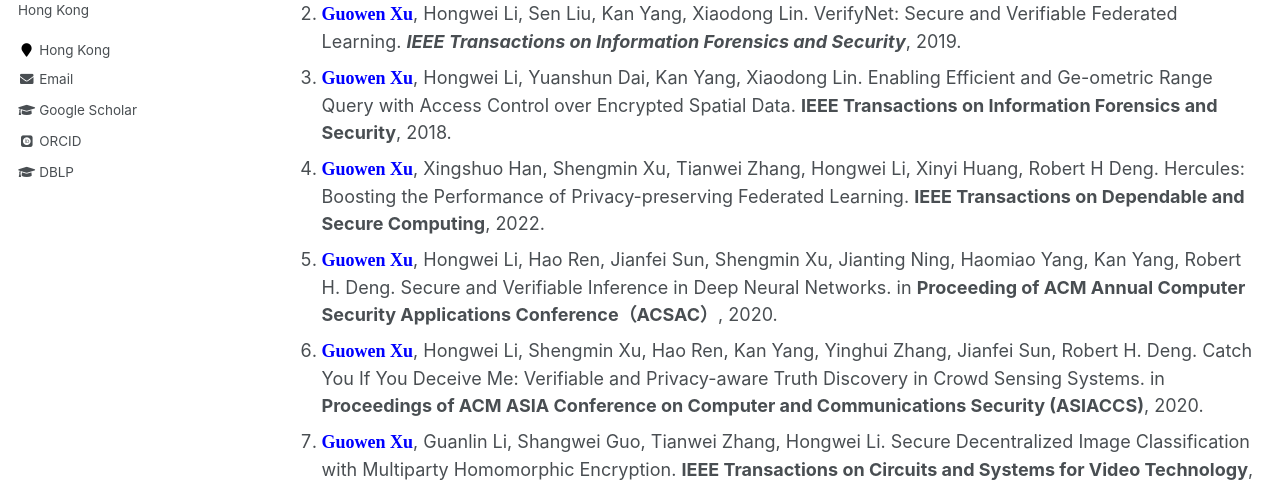
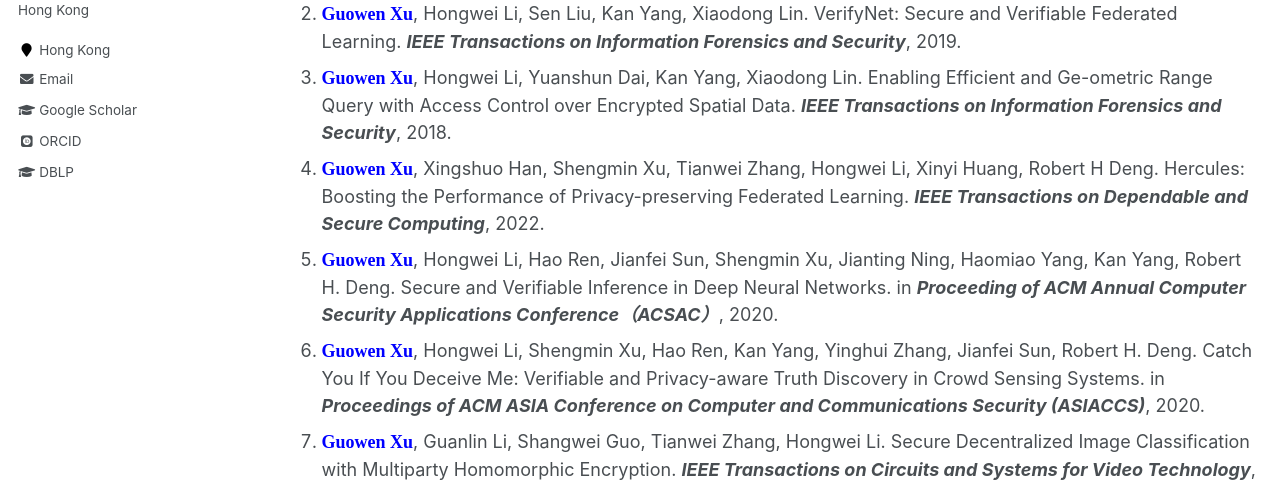
Before and after one commit to Guowen-xu/guowen-xu.github.io, a Jekyll site: the page built from _pages/publications.md, in a window 1280 px wide and 900 px high. Shown: the part 408-895 px from the top of the window. Built offline with Jekyll 4.4.1, drawn with Linux system fonts in a browser that asks for light colours; some web fonts are replaced.

Commit message:
Update publications.md

```diff
--- a/_pages/publications.md
+++ b/_pages/publications.md
@@ -16,46 +16,46 @@ You can find my articles on my [Google Scholar](https://scholar.google.com.hk/ci
 
 1. **<font face="Times New Roman" color=blue size=4> Guowen Xu</font>**, Hongwei Li, Yun Zhang, Shengmin Xu, Jianting Ning, Robert H. Deng. Privacy-preserving Federated Deep Learning with Irregular Users. ***IEEE Transactions on Dependable and Secure Computing***, 2020.
 2. **<font face="Times New Roman" color=blue size=4> Guowen Xu</font>**, Hongwei Li, Sen Liu, Kan Yang, Xiaodong Lin. VerifyNet: Secure and Verifiable Federated Learning. ***IEEE Transactions on Information Forensics and Security***, 2019.
-3. **<font face="Times New Roman" color=blue size=4> Guowen Xu</font>**, Hongwei Li, Yuanshun Dai, Kan Yang, Xiaodong Lin. Enabling Efficient and Ge-ometric Range Query with Access Control over Encrypted Spatial Data. **IEEE Transactions on Information Forensics and Security**,  2018.
-4. **<font face="Times New Roman" color=blue size=4> Guowen Xu</font>**, Xingshuo Han, Shengmin Xu, Tianwei Zhang, Hongwei Li, Xinyi Huang, Robert H Deng. Hercules: Boosting the Performance of Privacy-preserving Federated Learning. **IEEE Transactions on Dependable and Secure Computing**, 2022.
-5. **<font face="Times New Roman" color=blue size=4> Guowen Xu</font>**, Hongwei Li, Hao Ren, Jianfei Sun, Shengmin Xu, Jianting Ning, Haomiao Yang, Kan Yang, Robert H. Deng. Secure and Verifiable Inference in Deep Neural Networks. in **Proceeding of ACM Annual Computer Security Applications Conference（ACSAC）**, 2020.
-6. **<font face="Times New Roman" color=blue size=4> Guowen Xu</font>**, Hongwei Li, Shengmin Xu, Hao Ren, Kan Yang, Yinghui Zhang, Jianfei Sun, Robert H. Deng. Catch You If You Deceive Me: Verifiable and Privacy-aware Truth Discovery in Crowd Sensing Systems. in **Proceedings of ACM ASIA Conference on Computer and Communications Security (ASIACCS)**, 2020.
-7. **<font face="Times New Roman" color=blue size=4> Guowen Xu</font>**, Guanlin Li, Shangwei Guo, Tianwei Zhang, Hongwei Li. Secure Decentralized Image Classification with Multiparty Homomorphic Encryption. **IEEE Transactions on Circuits and Systems for Video Technology**, 2023.
-8. **<font face="Times New Roman" color=blue size=4> Guowen Xu</font>**, Hongwei Li, Hao Ren, Xiaodong Lin, Xuemin (Sherman) Shen. DNA Similarity Search with Access Control over Encrypted Cloud Data. **IEEE Transactions on Cloud Computing**, 2019.
-9. **<font face="Times New Roman" color=blue size=4> Guowen Xu</font>**, Hongwei Li, Sen Liu, Mi Wen, Rongxing Lu. Efficient and Privacy-preserving Truth Discovery in Mobile Crowd Sensing Systems. **IEEE Transactions on Vehicular Technology**,  2019.
-10. **<font face="Times New Roman" color=blue size=4> Guowen Xu</font>**, Hongwei Li, Hao Ren, Kan Yang，Robert H. Deng. Data Privacy and Security in Deep Learning: Attacks, Solutions and Opportunities. **IEEE Communications Magazine**, 2019.
-11. **<font face="Times New Roman" color=blue size=4> Guowen Xu</font>**, Hongwei Li, Chen Tan, Dongxiao Liu, Kan Yang. Achieving Efficient and Priva-cy-Preserving Truth Discovery in Crowd Sensing Systems. **Computers & Security**, 2017.
-12. **<font face="Times New Roman" color=blue size=4> Guowen Xu</font>**, Hongwei Li, Rongxing Lu. Practical and Privacy-Aware Truth Discovery in Mobile Crowd Sensing Systems. in **Proceedings of ACM  Conference on Computer and Communications Security (CCS)**, Toronto, Canada. 2018, pp.2132-2134. (Poster)
-13. **<font face="Times New Roman" color=blue size=4> Guowen Xu</font>**, Hongwei Li, Yuan Zhang, Xiaodong Lin, Robert H Deng, Xuemin Shen. A Deep Learning Framework Supporting Model Ownership Protection and Traitor Tracing. in **Proceedings of IEEE International Conference on Parallel and Distributed Systems （ICPADS）**, 2020. <font face="Times New Roman" color=red size=4> Best Paper Award</font>.
-14. Guanlin Li, **<font face="Times New Roman" color=blue size=4> Guowen Xu *</font>**, Han Qiu, Ruan He, Jiwei Li,  Tianwei Zhang. Improving Adversarial Robustness of 3D Point Cloud Classification Models. in **Proceeding of  European Conference on Computer Vision (ECCV)**, Tel-Aviv, 2022.
-15. Guanlin Li, **<font face="Times New Roman" color=blue size=4> Guowen Xu *</font>**, Shangwei Guo, Han Qiu, Jiwei Li, Tianwei Zhang. Extracting Robust Models with Uncertain Examples. **International Conference on Learning Representations (ICLR)** 2023.
-16. Gelei Deng, **<font face="Times New Roman" color=blue size=4> Guowen Xu *</font>**, Yuan Zhou, Tianwei Zhang, Yang Liu. On the (In)Security of Secure ROS2. in **Proceedings of ACM  Conference on Computer and Communications Security (CCS)**, 2022.
-17. Jianfei Sun, **<font face="Times New Roman" color=blue size=4> Guowen Xu *</font>**, Xuehuan Yang, Tianwei Zhang, Mamoun Alazab, Robert H. Deng. Verifiable, Fair and Privacy-preserving Broadcast Authorization for Flexible Data Sharing in Clouds. **IEEE Transactions on Information Forensics and Security**, 2022.
-18. Jianfei Sun, **<font face="Times New Roman" color=blue size=4> Guowen Xu *</font>**, Tianwei Zhang, Mamoun Alazab, Robert H. Deng. A Practical Fog-based Privacy-preserving Online Car-hailing Service System. **IEEE Transactions on Information Forensics and Security**, 2022.
-19. Jianfei Sun,  **<font face="Times New Roman" color=blue size=4> Guowen Xu *</font>**, Tianwei Zhang, Xiaochun Cheng, Xingshuo Han, MingJian Tang. Secure Data Sharing with Flexible Cross-domain Authorization in Autonomous Vehicle Systems. **IEEE IEEE Transactions on Intelligent Transportation Systems**, 2021.
-20. Jianfei Sun,  **<font face="Times New Roman" color=blue size=4> Guowen Xu *</font>**, Tianwei Zhang, Hu Xiong, Hongwei Li, Robert H Deng. Share your data carefree: An efficient, scalable and privacy-preserving data sharing service in cloud computing. **IEEE Transactions on Cloud Computing**. 2021.
-21. Xingshuo Han, **<font face="Times New Roman" color=blue size=4> Guowen Xu</font>**, Yuan Zhou, Xuehuan Yang, Jiwei Li, Tianwei Zhang. Physical Backdoor Attacks to Lane Detection Systems in Autonomous Driving. in **Proceedings of ACM International Conference on Multimedia (MM)**, 2022.
-22. Yiran Li, Hongwei Li,  **<font face="Times New Roman" color=blue size=4> Guowen Xu</font>**, Tao Xiang, Rongxing Lu. Practical Privacy-Preserving Federated Learning in Vehicular Fog Computing. **IEEE Transactions on Vehicular Technology**, 2021.
-23. Meng Hao, Hongwei Li, **<font face="Times New Roman" color=blue size=4> Guowen Xu</font>**, Hanxiao Chen, Tianwei Zhang. Efficient, Private and Robust Federated Learning. in **Proceeding of ACM Annual Computer Security Applications Conference (ACSAC)**, 2021.
-24. Wenbo Jiang, Hongwei Li, **<font face="Times New Roman" color=blue size=4> Guowen Xu </font>**, Tianwei Zhang, Rongxing Lu. A Comprehensive Defense Framework against Model Extraction Attacks. **IEEE Transactions on Dependable and Secure Computing**, 2023.
-25. Wenbo Jiang, Hongwei Li, **<font face="Times New Roman" color=blue size=4> Guowen Xu </font>**, Tianwei Zhang. Color Backdoor: A Robust Poisoning Attack in Color Space. **The IEEE / CVF Computer Vision and Pattern Recognition Conference (CVPR)**, 2023.
-26. Wenbo Jiang, Hongwei Li, **<font face="Times New Roman" color=blue size=4> Guowen Xu</font>**, Tianwei Zhang, Rongxing Lu. Physical Black-box Adversarial Attacks through Transformations. **IEEE Transactions on Big Data**. 2022.
-27. Xiaoyuan Liu, Hongwei Li, **<font face="Times New Roman" color=blue size=4> Guowen Xu</font>**, Zongqi Chen, Xiaoming Huang, and Rongxing Lu. Privacy-Enhanced Federated Learning against Poisoning Adversaries. **IEEE Transactions on Information Forensics and Security**, 2021.
-28. Guiqiang Hu, Hongwei Li, **<font face="Times New Roman" color=blue size=4> Guowen Xu</font>**, Xinqiang Ma. Enabling Simultaneous Content Regulation and Privacy Protection for Cloud Storage Image. **IEEE Transactions on Cloud Computing**. 2021.
-29. Kangjie Chen, Xiaoxuan Lou, **<font face="Times New Roman" color=blue size=4> Guowen Xu </font>**, Jiwei Li, Tianwei Zhang. Clean-image Backdoor: Attacking Multi-label Models with Poisoned Labels Only. **International Conference on Learning Representations (ICLR)**, <font face="Times New Roman" color=red size=4> Notable-top-5%</font>, 2023.
-30. Haoran Yuan\*, Xiaofeng Chen, **<font face="Times New Roman" color=blue size=4> Guowen Xu *</font>**, Jianting Ning, Joseph Liu, Robert H Deng.  Efficient and Verifiable Proof of Replication with Fast Fault Localization. in **Proceedings of IEEE Conference on Computer Communications (INFOCOM)**, 2021.
-31. Shangwei Guo, Tianwei Zhang, **<font face="Times New Roman" color=blue size=4> Guowen Xu</font>**, Han Yu, Tao Xiang, Yang Liu. Topology-aware Differen-tial Privacy for Decentralized Image Classification. **IEEE Transactions on Circuits and Systems for Video Technology**, 2021.
-32. Hao Ren, Hongwei Li, Dongxiao Liu,  **<font face="Times New Roman" color=blue size=4> Guowen Xu</font>**, Xuemin Shen. Enabling Secure and Versatile Packet Inspection with Probable Cause Privacy for Outsourced Middlebox. **IEEE Transactions on Cloud Computing**. 2021.
-33. Hao Ren, Hongwei Li, Dongxiao Liu,  **<font face="Times New Roman" color=blue size=4> Guowen Xu</font>**，Nan Cheng, Sherman Shen. Privacy-preserving Efficient Verifiable Deep Packet Inspection for Cloud-assisted Middlebox.  **IEEE Transactions on Cloud Computing**. 2021.
-34. Meng Hao, Hongwei Li, Xizhao Luo, **<font face="Times New Roman" color=blue size=4> Guowen Xu</font>**, Haomiao Yang and Sen Liu. Efficient and Priva-cy-enhanced Federated Learning for Industrial Artificial Intelligence. **IEEE Transactions on Industrial Informatics**. 2021
-35. Shengmin Xu, Jianting Ning, Jinhua Ma, **<font face="Times New Roman" color=blue size=4> Guowen Xu</font>**, Jiaming Yuan, Robert Deng. Revocable Policy-Based Chameleon Hash, in **Proceedings of European Symposium on Research in Computer Security (ESORICS)**,2021.
-36. Wenbo Jiang, Tianwei Zhang, Han Qiu, Hongwei Li, **<font face="Times New Roman" color=blue size=4> Guowen Xu</font>**, Incremental Learning, Incremental Backdoor Threats.**IEEE Transactions on Dependable and Secure Computing**, 2022.
-37. Shengmin Xu, Jianting Ning, Xinyi Huang, Yingjiu Li, **<font face="Times New Roman" color=blue size=4> Guowen Xu</font>**. Untouchable Once Revoking: A Practical and Secure Dynamic EHR Sharing System via Cloud. **IEEE Transactions on Dependable and Secure Computing**, 2021.
-38. Meng Hao, Hongwei Li, Hanxiao Chen, Pengzhi Xing, **<font face="Times New Roman" color=blue size=4> Guowen Xu</font>**, Tianwei Zhang. Iron: Private Inference on Transformers. in **Proceedings of Neural Information Processing Systems (NeurIPS)**. 2022.
-39. Haoxiao Chen, Hongwei Li, Meng Hao, Kangjie Chen, **<font face="Times New Roman" color=blue size=4> Guowen Xu</font>**, Tianwei Zhang, Xilin Zhang. GuardHFL: Privacy Guardian for Heterogeneous Federated Learning. **International Conference on Machine Learning (ICML)**, 2023
-40. Dongyun Xue, Haomiao Yang, Mengyu Ge, Jingwei Li, **<font face="Times New Roman" color=blue size=4> Guowen Xu</font>**, Hongwei Li. Fast Genera-tion-Based Gradient Leakage Attacks against Highly Compressed Gradients. in  **Proceedings of IEEE Conference on Computer Communications (INFOCOM)**, 2023.
-41. Shengmin Xu, Jianting Ning, Yingjiu Li, Yinghui Zhang, **<font face="Times New Roman" color=blue size=4> Guowen Xu</font>**, Xinyi Huang, Robert H. Deng. A Secure EMR Sharing System with Tamper Resistance and Expressive Access Control. **IEEE Transactions on Dependable and Secure Computing**, 2021.
-42. Shengmin Xu, Jianting Ning, Yingjiu Li, Yinghui zhang, **<font face="Times New Roman" color=blue size=4> Guowen Xu</font>**, Xinyi Huang, Robert H Deng. Match in My Way: Fine-Grained Bilateral Access Control for Secure Cloud-Fog Computing. **IEEE Transactions on Dependable and Secure Computing**, 2020.
-43. Hanxiao Chen, Hongwei Li, Yingzhe Wang, Meng Hao,  **<font face="Times New Roman" color=blue size=4> Guowen Xu</font>**, Tianwei Zhang. PriVDT: An Efficient Two-Party Cryptographic Framework for Vertical Decision Trees. **IEEE Transactions on Information Forensics and Security**, 2022.
-44. Haoxiao Chen, Hongwei Li, Guishan Dong, Meng Hao, **<font face="Times New Roman" color=blue size=4> Guowen Xu</font>**, Xiaoming Huang, Zhe Liu. Practical Membership Inference Attack Against Collaborative Inference in Industrial IoT. **IEEE Transactions on Industrial Informatics**, 2021.
-45. Jingwei Wang, Xinchun Yin, Jianting Ning, Shengmin Xu, **<font face="Times New Roman" color=blue size=4> Guowen Xu</font>**, and Xinyi Huang. Secure Updatable Storage Access Control System for EHRs in the Cloud. **IEEE Transactions on Services Computing**, 2022.
+3. **<font face="Times New Roman" color=blue size=4> Guowen Xu</font>**, Hongwei Li, Yuanshun Dai, Kan Yang, Xiaodong Lin. Enabling Efficient and Ge-ometric Range Query with Access Control over Encrypted Spatial Data. ***IEEE Transactions on Information Forensics and Security***,  2018.
+4. **<font face="Times New Roman" color=blue size=4> Guowen Xu</font>**, Xingshuo Han, Shengmin Xu, Tianwei Zhang, Hongwei Li, Xinyi Huang, Robert H Deng. Hercules: Boosting the Performance of Privacy-preserving Federated Learning. ***IEEE Transactions on Dependable and Secure Computing***, 2022.
+5. **<font face="Times New Roman" color=blue size=4> Guowen Xu</font>**, Hongwei Li, Hao Ren, Jianfei Sun, Shengmin Xu, Jianting Ning, Haomiao Yang, Kan Yang, Robert H. Deng. Secure and Verifiable Inference in Deep Neural Networks. in ***Proceeding of ACM Annual Computer Security Applications Conference（ACSAC）***, 2020.
+6. **<font face="Times New Roman" color=blue size=4> Guowen Xu</font>**, Hongwei Li, Shengmin Xu, Hao Ren, Kan Yang, Yinghui Zhang, Jianfei Sun, Robert H. Deng. Catch You If You Deceive Me: Verifiable and Privacy-aware Truth Discovery in Crowd Sensing Systems. in ***Proceedings of ACM ASIA Conference on Computer and Communications Security (ASIACCS)***, 2020.
+7. **<font face="Times New Roman" color=blue size=4> Guowen Xu</font>**, Guanlin Li, Shangwei Guo, Tianwei Zhang, Hongwei Li. Secure Decentralized Image Classification with Multiparty Homomorphic Encryption. ***IEEE Transactions on Circuits and Systems for Video Technology***, 2023.
+8. **<font face="Times New Roman" color=blue size=4> Guowen Xu</font>**, Hongwei Li, Hao Ren, Xiaodong Lin, Xuemin (Sherman) Shen. DNA Similarity Search with Access Control over Encrypted Cloud Data. ***IEEE Transactions on Cloud Computing***, 2019.
+9. **<font face="Times New Roman" color=blue size=4> Guowen Xu</font>**, Hongwei Li, Sen Liu, Mi Wen, Rongxing Lu. Efficient and Privacy-preserving Truth Discovery in Mobile Crowd Sensing Systems. ***IEEE Transactions on Vehicular Technology***,  2019.
+10. **<font face="Times New Roman" color=blue size=4> Guowen Xu</font>**, Hongwei Li, Hao Ren, Kan Yang，Robert H. Deng. Data Privacy and Security in Deep Learning: Attacks, Solutions and Opportunities. ***IEEE Communications Magazine***, 2019.
+11. **<font face="Times New Roman" color=blue size=4> Guowen Xu</font>**, Hongwei Li, Chen Tan, Dongxiao Liu, Kan Yang. Achieving Efficient and Priva-cy-Preserving Truth Discovery in Crowd Sensing Systems. ***Computers & Security***, 2017.
+12. **<font face="Times New Roman" color=blue size=4> Guowen Xu</font>**, Hongwei Li, Rongxing Lu. Practical and Privacy-Aware Truth Discovery in Mobile Crowd Sensing Systems. in ***Proceedings of ACM  Conference on Computer and Communications Security (CCS)***, Toronto, Canada. 2018, pp.2132-2134. (Poster)
+13. **<font face="Times New Roman" color=blue size=4> Guowen Xu</font>**, Hongwei Li, Yuan Zhang, Xiaodong Lin, Robert H Deng, Xuemin Shen. A Deep Learning Framework Supporting Model Ownership Protection and Traitor Tracing. in ***Proceedings of IEEE International Conference on Parallel and Distributed Systems （ICPADS）***, 2020. <font face="Times New Roman" color=red size=4> Best Paper Award</font>.
+14. Guanlin Li, **<font face="Times New Roman" color=blue size=4> Guowen Xu *</font>**, Han Qiu, Ruan He, Jiwei Li,  Tianwei Zhang. Improving Adversarial Robustness of 3D Point Cloud Classification Models. in ***Proceeding of  European Conference on Computer Vision (ECCV)***, Tel-Aviv, 2022.
+15. Guanlin Li, **<font face="Times New Roman" color=blue size=4> Guowen Xu *</font>**, Shangwei Guo, Han Qiu, Jiwei Li, Tianwei Zhang. Extracting Robust Models with Uncertain Examples. ***International Conference on Learning Representations (ICLR)*** 2023.
+16. Gelei Deng, **<font face="Times New Roman" color=blue size=4> Guowen Xu *</font>**, Yuan Zhou, Tianwei Zhang, Yang Liu. On the (In)Security of Secure ROS2. in ***Proceedings of ACM  Conference on Computer and Communications Security (CCS)***, 2022.
+17. Jianfei Sun, **<font face="Times New Roman" color=blue size=4> Guowen Xu *</font>**, Xuehuan Yang, Tianwei Zhang, Mamoun Alazab, Robert H. Deng. Verifiable, Fair and Privacy-preserving Broadcast Authorization for Flexible Data Sharing in Clouds. ***IEEE Transactions on Information Forensics and Security***, 2022.
+18. Jianfei Sun, **<font face="Times New Roman" color=blue size=4> Guowen Xu *</font>**, Tianwei Zhang, Mamoun Alazab, Robert H. Deng. A Practical Fog-based Privacy-preserving Online Car-hailing Service System. ***IEEE Transactions on Information Forensics and Security***, 2022.
+19. Jianfei Sun,  **<font face="Times New Roman" color=blue size=4> Guowen Xu *</font>**, Tianwei Zhang, Xiaochun Cheng, Xingshuo Han, MingJian Tang. Secure Data Sharing with Flexible Cross-domain Authorization in Autonomous Vehicle Systems. ***IEEE IEEE Transactions on Intelligent Transportation Systems***, 2021.
+20. Jianfei Sun,  **<font face="Times New Roman" color=blue size=4> Guowen Xu *</font>**, Tianwei Zhang, Hu Xiong, Hongwei Li, Robert H Deng. Share your data carefree: An efficient, scalable and privacy-preserving data sharing service in cloud computing. ***IEEE Transactions on Cloud Computing***. 2021.
+21. Xingshuo Han, **<font face="Times New Roman" color=blue size=4> Guowen Xu</font>**, Yuan Zhou, Xuehuan Yang, Jiwei Li, Tianwei Zhang. Physical Backdoor Attacks to Lane Detection Systems in Autonomous Driving. in ***Proceedings of ACM International Conference on Multimedia (MM)***, 2022.
+22. Yiran Li, Hongwei Li,  **<font face="Times New Roman" color=blue size=4> Guowen Xu</font>**, Tao Xiang, Rongxing Lu. Practical Privacy-Preserving Federated Learning in Vehicular Fog Computing. ***IEEE Transactions on Vehicular Technology***, 2021.
+23. Meng Hao, Hongwei Li, **<font face="Times New Roman" color=blue size=4> Guowen Xu</font>**, Hanxiao Chen, Tianwei Zhang. Efficient, Private and Robust Federated Learning. in ***Proceeding of ACM Annual Computer Security Applications Conference (ACSAC)***, 2021.
+24. Wenbo Jiang, Hongwei Li, **<font face="Times New Roman" color=blue size=4> Guowen Xu </font>**, Tianwei Zhang, Rongxing Lu. A Comprehensive Defense Framework against Model Extraction Attacks. ***IEEE Transactions on Dependable and Secure Computing***, 2023.
+25. Wenbo Jiang, Hongwei Li, **<font face="Times New Roman" color=blue size=4> Guowen Xu </font>**, Tianwei Zhang. Color Backdoor: A Robust Poisoning Attack in Color Space. ***The IEEE / CVF Computer Vision and Pattern Recognition Conference (CVPR)***, 2023.
+26. Wenbo Jiang, Hongwei Li, **<font face="Times New Roman" color=blue size=4> Guowen Xu</font>**, Tianwei Zhang, Rongxing Lu. Physical Black-box Adversarial Attacks through Transformations. ***IEEE Transactions on Big Data***. 2022.
+27. Xiaoyuan Liu, Hongwei Li, **<font face="Times New Roman" color=blue size=4> Guowen Xu</font>**, Zongqi Chen, Xiaoming Huang, and Rongxing Lu. Privacy-Enhanced Federated Learning against Poisoning Adversaries. ***IEEE Transactions on Information Forensics and Security***, 2021.
+28. Guiqiang Hu, Hongwei Li, **<font face="Times New Roman" color=blue size=4> Guowen Xu</font>**, Xinqiang Ma. Enabling Simultaneous Content Regulation and Privacy Protection for Cloud Storage Image. ***IEEE Transactions on Cloud Computing***. 2021.
+29. Kangjie Chen, Xiaoxuan Lou, **<font face="Times New Roman" color=blue size=4> Guowen Xu </font>**, Jiwei Li, Tianwei Zhang. Clean-image Backdoor: Attacking Multi-label Models with Poisoned Labels Only. ***International Conference on Learning Representations (ICLR)***, <font face="Times New Roman" color=red size=4> Notable-top-5%</font>, 2023.
+30. Haoran Yuan\*, Xiaofeng Chen, **<font face="Times New Roman" color=blue size=4> Guowen Xu *</font>**, Jianting Ning, Joseph Liu, Robert H Deng.  Efficient and Verifiable Proof of Replication with Fast Fault Localization. in ***Proceedings of IEEE Conference on Computer Communications (INFOCOM)***, 2021.
+31. Shangwei Guo, Tianwei Zhang, **<font face="Times New Roman" color=blue size=4> Guowen Xu</font>**, Han Yu, Tao Xiang, Yang Liu. Topology-aware Differen-tial Privacy for Decentralized Image Classification. ***IEEE Transactions on Circuits and Systems for Video Technology***, 2021.
+32. Hao Ren, Hongwei Li, Dongxiao Liu,  **<font face="Times New Roman" color=blue size=4> Guowen Xu</font>**, Xuemin Shen. Enabling Secure and Versatile Packet Inspection with Probable Cause Privacy for Outsourced Middlebox. ***IEEE Transactions on Cloud Computing***. 2021.
+33. Hao Ren, Hongwei Li, Dongxiao Liu,  **<font face="Times New Roman" color=blue size=4> Guowen Xu</font>**，Nan Cheng, Sherman Shen. Privacy-preserving Efficient Verifiable Deep Packet Inspection for Cloud-assisted Middlebox.  ***IEEE Transactions on Cloud Computing***. 2021.
+34. Meng Hao, Hongwei Li, Xizhao Luo, **<font face="Times New Roman" color=blue size=4> Guowen Xu</font>**, Haomiao Yang and Sen Liu. Efficient and Priva-cy-enhanced Federated Learning for Industrial Artificial Intelligence. ***IEEE Transactions on Industrial Informatics***. 2021
+35. Shengmin Xu, Jianting Ning, Jinhua Ma, **<font face="Times New Roman" color=blue size=4> Guowen Xu</font>**, Jiaming Yuan, Robert Deng. Revocable Policy-Based Chameleon Hash, in ***Proceedings of European Symposium on Research in Computer Security (ESORICS)***,2021.
+36. Wenbo Jiang, Tianwei Zhang, Han Qiu, Hongwei Li, **<font face="Times New Roman" color=blue size=4> Guowen Xu</font>**, Incremental Learning, Incremental Backdoor Threats. ***IEEE Transactions on Dependable and Secure Computing***, 2022.
+37. Shengmin Xu, Jianting Ning, Xinyi Huang, Yingjiu Li, **<font face="Times New Roman" color=blue size=4> Guowen Xu</font>**. Untouchable Once Revoking: A Practical and Secure Dynamic EHR Sharing System via Cloud. ***IEEE Transactions on Dependable and Secure Computing***, 2021.
+38. Meng Hao, Hongwei Li, Hanxiao Chen, Pengzhi Xing, **<font face="Times New Roman" color=blue size=4> Guowen Xu</font>**, Tianwei Zhang. Iron: Private Inference on Transformers. in ***Proceedings of Neural Information Processing Systems (NeurIPS)***. 2022.
+39. Haoxiao Chen, Hongwei Li, Meng Hao, Kangjie Chen, **<font face="Times New Roman" color=blue size=4> Guowen Xu</font>**, Tianwei Zhang, Xilin Zhang. GuardHFL: Privacy Guardian for Heterogeneous Federated Learning. ***International Conference on Machine Learning (ICML)***, 2023
+40. Dongyun Xue, Haomiao Yang, Mengyu Ge, Jingwei Li, **<font face="Times New Roman" color=blue size=4> Guowen Xu</font>**, Hongwei Li. Fast Genera-tion-Based Gradient Leakage Attacks against Highly Compressed Gradients. in  ***Proceedings of IEEE Conference on Computer Communications (INFOCOM)***, 2023.
+41. Shengmin Xu, Jianting Ning, Yingjiu Li, Yinghui Zhang, **<font face="Times New Roman" color=blue size=4> Guowen Xu</font>**, Xinyi Huang, Robert H. Deng. A Secure EMR Sharing System with Tamper Resistance and Expressive Access Control. ***IEEE Transactions on Dependable and Secure Computing***, 2021.
+42. Shengmin Xu, Jianting Ning, Yingjiu Li, Yinghui zhang, **<font face="Times New Roman" color=blue size=4> Guowen Xu</font>**, Xinyi Huang, Robert H Deng. Match in My Way: Fine-Grained Bilateral Access Control for Secure Cloud-Fog Computing. ***IEEE Transactions on Dependable and Secure Computing***, 2020.
+43. Hanxiao Chen, Hongwei Li, Yingzhe Wang, Meng Hao,  **<font face="Times New Roman" color=blue size=4> Guowen Xu</font>**, Tianwei Zhang. PriVDT: An Efficient Two-Party Cryptographic Framework for Vertical Decision Trees. ***IEEE Transactions on Information Forensics and Security***, 2022.
+44. Haoxiao Chen, Hongwei Li, Guishan Dong, Meng Hao, **<font face="Times New Roman" color=blue size=4> Guowen Xu</font>**, Xiaoming Huang, Zhe Liu. Practical Membership Inference Attack Against Collaborative Inference in Industrial IoT. ***IEEE Transactions on Industrial Informatics***, 2021.
+45. Jingwei Wang, Xinchun Yin, Jianting Ning, Shengmin Xu, **<font face="Times New Roman" color=blue size=4> Guowen Xu</font>**, and Xinyi Huang. Secure Updatable Storage Access Control System for EHRs in the Cloud. ***IEEE Transactions on Services Computing***, 2022.
```
